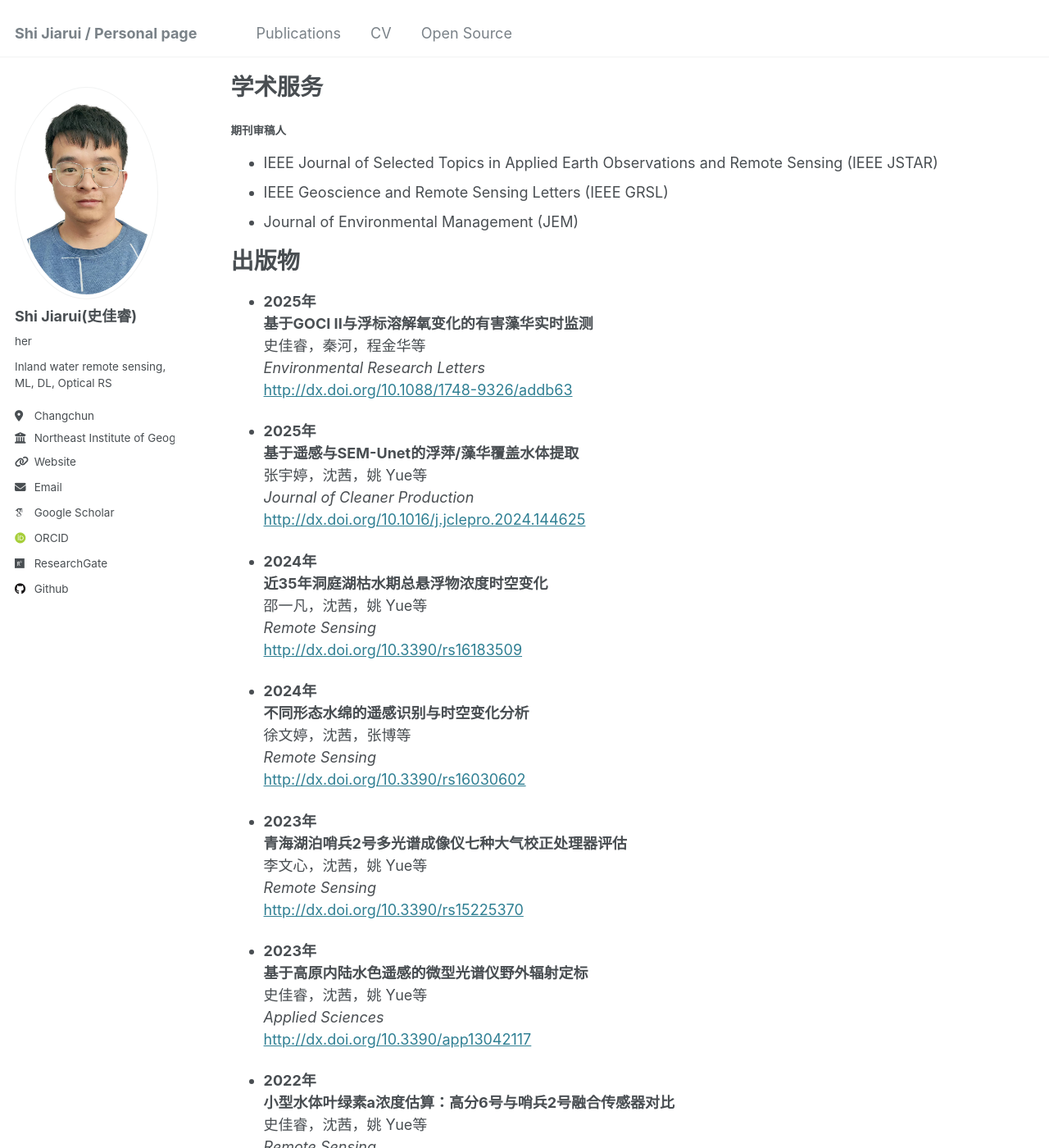
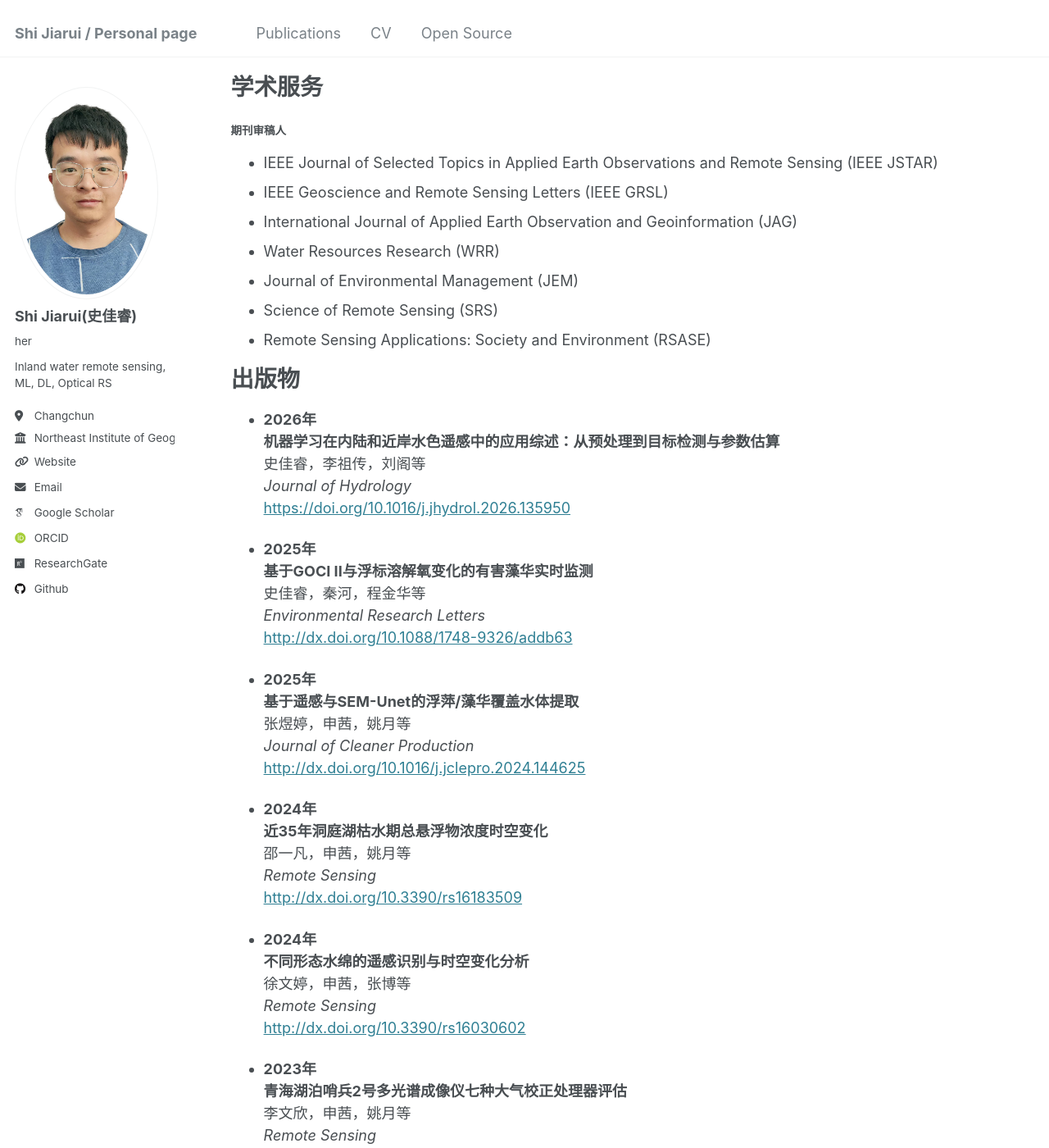
Before and after one commit to Shi-Jiarui/Shi-Jiarui.github.io, a Jekyll site: the page built from _pages/cv-zh.md, in a window 1280 px wide and 1400 px high, scrolled down 588 px. Shown: the whole window at 82% size. Built offline with Jekyll 4.4.1, drawn with Linux system fonts in a browser that asks for light colours; some web fonts are replaced; some of the changed text lies outside the part shown.

Commit message:
update  cv-zh

```diff
--- a/_pages/cv-zh.md
+++ b/_pages/cv-zh.md
@@ -35,10 +35,20 @@ redirect_from:
 #### 期刊审稿人
 * IEEE Journal of Selected Topics in Applied Earth Observations and Remote Sensing (IEEE JSTAR)
 * IEEE Geoscience and Remote Sensing Letters (IEEE GRSL)
+* International Journal of Applied Earth Observation and Geoinformation (JAG)
+* Water Resources Research (WRR)
 * Journal of Environmental Management (JEM)
+* Science of Remote Sensing (SRS)
+* Remote Sensing Applications: Society and Environment (RSASE)
 
 出版物
 ======
+- **2026年**
+  **机器学习在内陆和近岸水色遥感中的应用综述：从预处理到目标检测与参数估算**
+  史佳睿，李祖传，刘阁等
+  *Journal of Hydrology*
+  [https://doi.org/10.1016/j.jhydrol.2026.135950](https://doi.org/10.1016/j.jhydrol.2026.135950)
+
 - **2025年**
   **基于GOCI II与浮标溶解氧变化的有害藻华实时监测**
   史佳睿，秦河，程金华等
@@ -47,48 +57,48 @@ redirect_from:
 
 - **2025年**
   **基于遥感与SEM-Unet的浮萍/藻华覆盖水体提取**
-  张宇婷，沈茜，姚 Yue等
+  张煜婷，申茜，姚月等
   *Journal of Cleaner Production*
   [http://dx.doi.org/10.1016/j.jclepro.2024.144625](http://dx.doi.org/10.1016/j.jclepro.2024.144625)
 
 - **2024年**
   **近35年洞庭湖枯水期总悬浮物浓度时空变化**
-  邵一凡，沈茜，姚 Yue等
+  邵一凡，申茜，姚月等
   *Remote Sensing*
   [http://dx.doi.org/10.3390/rs16183509](http://dx.doi.org/10.3390/rs16183509)
 
 - **2024年**
   **不同形态水绵的遥感识别与时空变化分析**
-  徐文婷，沈茜，张博等
+  徐文婷，申茜，张博等
   *Remote Sensing*
   [http://dx.doi.org/10.3390/rs16030602](http://dx.doi.org/10.3390/rs16030602)
 
 - **2023年**
   **青海湖泊哨兵2号多光谱成像仪七种大气校正处理器评估**
-  李文心，沈茜，姚 Yue等
+  李文欣，申茜，姚月等
   *Remote Sensing*
   [http://dx.doi.org/10.3390/rs15225370](http://dx.doi.org/10.3390/rs15225370)
 
 - **2023年**
   **基于高原内陆水色遥感的微型光谱仪野外辐射定标**
-  史佳睿，沈茜，姚 Yue等
+  史佳睿，申茜，姚月等
   *Applied Sciences*
   [http://dx.doi.org/10.3390/app13042117](http://dx.doi.org/10.3390/app13042117)
 
 - **2022年**
   **小型水体叶绿素a浓度估算：高分6号与哨兵2号融合传感器对比**
-  史佳睿，沈茜，姚 Yue等
+  史佳睿，申茜，姚月等
   *Remote Sensing*
   [http://dx.doi.org/10.3390/rs14010229](http://dx.doi.org/10.3390/rs14010229)
 
 - **2022年**
   **基于三高分影像数据集迁移学习的城市水体提取研究**
-  史佳睿，沈茜，彭宏春等
+  史佳睿，申茜，彭红春等
   *遥感技术与应用*
   [http://www.rsta.ac.cn/CN/10.11873/j.issn.1004-0323.2022.3.0731](http://www.rsta.ac.cn/CN/10.11873/j.issn.1004-0323.2022.3.0731)
 
 - **2021年**
   **基于原位高光谱数据与哨兵2号影像的长荡湖总悬浮物浓度时空分布**
-  高作岩，沈茜，王学雷等
+  高左艳，申茜，王雪蕾等
   *Remote Sensing*
   [http://dx.doi.org/10.3390/rs13214230](http://dx.doi.org/10.3390/rs13214230)
```
